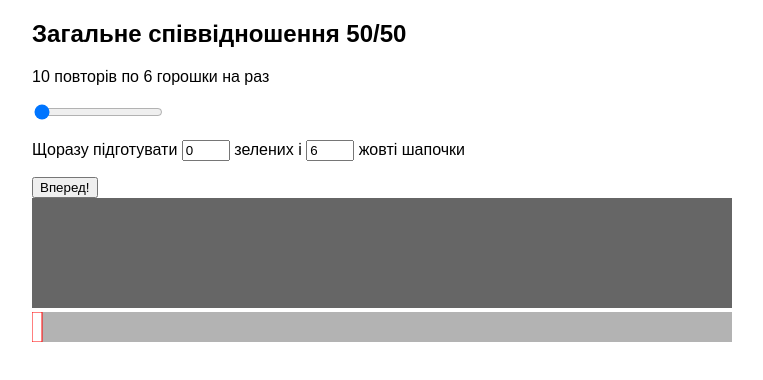
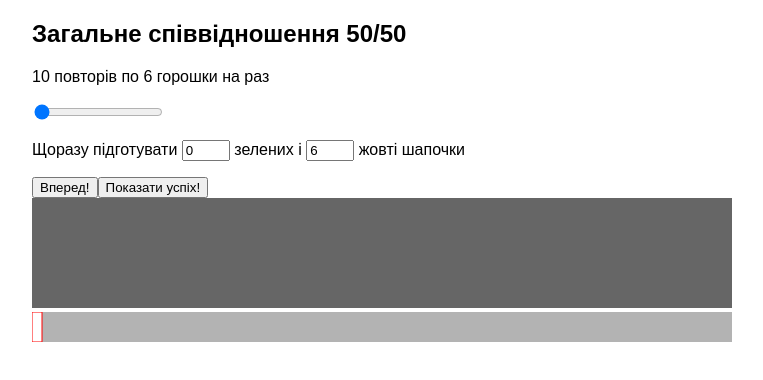
Before and after one commit to Zlira/kotyhoroshky, a React (Create React App) app: page / in a window 1280 px wide. Shown: the top 380 px of the page, without its empty margins (258-1021 px from the left). Built offline with nearby package versions, Linux system fonts and the light colour scheme.

Commit message:
Added some kind of peas sorting to show success rate

```diff
--- a/src/App.js
+++ b/src/App.js
@@ -4,7 +4,7 @@ import Header from './Header'
 import Controls from './Controls'
 import Simulation from './Simulation'
 import Results from './Results'
-import {getData} from './PeaData'
+import {getData, sortedDataBySuccess} from './PeaData'
 
 
 class SimulationApp extends Component {
@@ -30,6 +30,7 @@ class SimulationApp extends Component {
     this.handleUserGuess = this.handleUserGuess.bind(this)
     this.generateData = this.generateData.bind(this)
     this.calculateSuccessRate = this.calculateSuccessRate.bind(this)
+    this.sortDataBySuccess = this.sortDataBySuccess.bind(this)
   }
 
   // todo move all data related functions to a separate class
@@ -47,6 +48,12 @@ class SimulationApp extends Component {
     return 1 - data.map((trial) => trial.successRate)
                    .reduce((acc, val) => acc + val)
                    / data.length
+  }
+
+  sortDataBySuccess() {
+    this.setState({
+      peaData: sortedDataBySuccess(this.state.peaData)
+    })
   }
 
   handleUserGuess(event) {
@@ -71,7 +78,8 @@ class SimulationApp extends Component {
         <Controls trialParams={this.state.trialParams}
                   userGuess={this.state.userGuess}
                   handleUserGuess={this.handleUserGuess}
-                  generateData={this.generateData} />
+                  generateData={this.generateData}
+                  sortData={this.sortDataBySuccess} />
         <Simulation data={this.state.peaData} />
         <Results width="700" successRate={this.state.successRate}/>
       </section>
--- a/src/Controls.js
+++ b/src/Controls.js
@@ -9,6 +9,7 @@ class Controls extends Component {
                          userGuess={this.props.userGuess}
                          handleUserGuess={this.props.handleUserGuess} />
       <RunButton generateData={this.props.generateData}/>
+      <SortButton sortData={this.props.sortData}/>
     </div>
   }
 }
@@ -57,5 +58,9 @@ class RunButton extends Component {
   }
 }
 
+function SortButton(props) {
+  return <button onClick={props.sortData}>Показати успіх!</button>
+}
+
 
 export default Controls
--- a/src/PeaData.js
+++ b/src/PeaData.js
@@ -1,22 +1,4 @@
-// BunchOfTrials
-   // options
-   // userGuess
-   // numTrials
-   // peasPerTrial
-   // beforeTrailStart
-   // sorted
-   // - successRate
-// Trail
-   // options
-   // userGuess
-   // numPeas
-   // beforeTrailStart
-   // sorted
-   // - successRate
-// Pea
-   // peaVariant
-   // exists (actual/expected)
-   // isHappy
+// TODO extpected, hoped or guessed?
 function getData(peaVariants, numTrials, peasPerTrial, userHopes) {
     const data = []
     for (let i=0; i < numTrials; i++) {
@@ -25,6 +7,10 @@ function getData(peaVariants, numTrials, peasPerTrial, userHopes) {
       )
     }
     return data
+}
+
+function sortedDataBySuccess(data)  {
+  return data.map(trial => sortedTrialBySuccess(trial))
 }
 
 function getTrial(peaVariants, numPeas, userHopes) {
@@ -36,23 +22,39 @@ function getTrial(peaVariants, numPeas, userHopes) {
   return trial
 }
 
+function sortedTrialBySuccess(trial) {
+  const peaCounts = getTrialPeaCounts(trial)
+  let redundunt = []
+
+  let redunduntVarCount
+  for (let peaVariant of Object.keys(peaCounts.expected)) {
+    redunduntVarCount = peaCounts.expected[peaVariant] -
+                        (peaCounts.actual[peaVariant] || 0)
+    if (redunduntVarCount <= 0) {continue}
+    redundunt = redundunt.concat(Array(redunduntVarCount).fill().map(
+      () => getPea(peaVariant, 'hopes')
+    ))
+  }
+  let sortedExpected = []
+  let peaVariant
+  for (let actualPea of trial.actual) {
+    peaVariant = actualPea.variant
+    if (peaCounts.expected[peaVariant] > 0) {
+      sortedExpected.push(getPea(peaVariant, 'hopes', true))
+      peaCounts.expected[peaVariant]--
+    } else {
+      sortedExpected.push(redundunt.pop())
+    }
+  }
+  sortedExpected = [...sortedExpected, ...redundunt]
+  return {
+    ...trial, expected: sortedExpected,
+  }
+}
+
 function getTrialSuccessRate(trial) {
-  // todo split the function
-  const counts = {
-    actual: {}, expected: {},
-  }
-  let actualVar, expectedVar, unhappyCount = 0,
-    varUnhappyCount, varExpectedCount
-  for (let i=0; i < trial.actual.length; i++) {
-    actualVar = trial.actual[i]['variant']
-    counts.actual[actualVar] ?
-      counts.actual[actualVar]++ :
-      counts.actual[actualVar] = 1
-    expectedVar = trial.expected[i]['variant']
-    counts.expected[expectedVar] ?
-      counts.expected[expectedVar]++ :
-      counts.expected[expectedVar] = 1
-  }
+  const counts = getTrialPeaCounts(trial)
+  let unhappyCount = 0, varUnhappyCount, varExpectedCount
   for (let peaVar of Object.keys(counts.actual)) {
     varExpectedCount = counts.expected[peaVar] || 0
     varUnhappyCount = counts.actual[peaVar] - varExpectedCount
@@ -71,6 +73,26 @@ function getExpectedPeas(userHopes) {
   return peas
 }
 
+function getTrialPeaCounts (trial) {
+  // TODO ensure that both actual and expected always have the
+  // same keys
+  const counts = {
+    actual: {}, expected: {},
+  }
+  let currActualVar, currExpectedVar
+  for (let i=0; i < trial.actual.length; i++) {
+    currActualVar = trial.actual[i]['variant']
+    counts.actual[currActualVar] ?
+      counts.actual[currActualVar]++ :
+      counts.actual[currActualVar] = 1
+    currExpectedVar = trial.expected[i]['variant']
+    counts.expected[currExpectedVar] ?
+      counts.expected[currExpectedVar]++ :
+      counts.expected[currExpectedVar] = 1
+  }
+  return counts
+}
+
 function getRandomPeas(variants, num) {
   const step = 1 / variants.length
   return Array(num).fill(undefined).map(
@@ -79,14 +101,14 @@ function getRandomPeas(variants, num) {
       return getPea(variants[varIndex], 'present')
     }
   )
-
 }
 
-function getPea(variant, existsIn, isHappy) {
+// todo split to real and imagened peas
+function getPea(variant, existsIn, provedNeeded) {
   // existIn: future, present, hopes
   return {
-    variant: variant, existsIn: existsIn, isHappy: isHappy
+    variant: variant, existsIn: existsIn, provedNeeded: provedNeeded
   }
 }
 
-export {getData};
+export {getData, sortedDataBySuccess};
--- a/src/Simulation.js
+++ b/src/Simulation.js
@@ -53,6 +53,7 @@ class Peas extends Component {
       (d, i) => {
         return (<circle cx={(2 * i + 1) * r} cy={this.props.y + r + paddingTop}
                   r={r} key={i}
+                  transform={`translate(0, ${d.provedNeeded? 12: 0})`}
                   className={`${d.existsIn} pea ${d.variant}`}/>)}
     )
     return (<g transform="translate(5, 0)">
```
